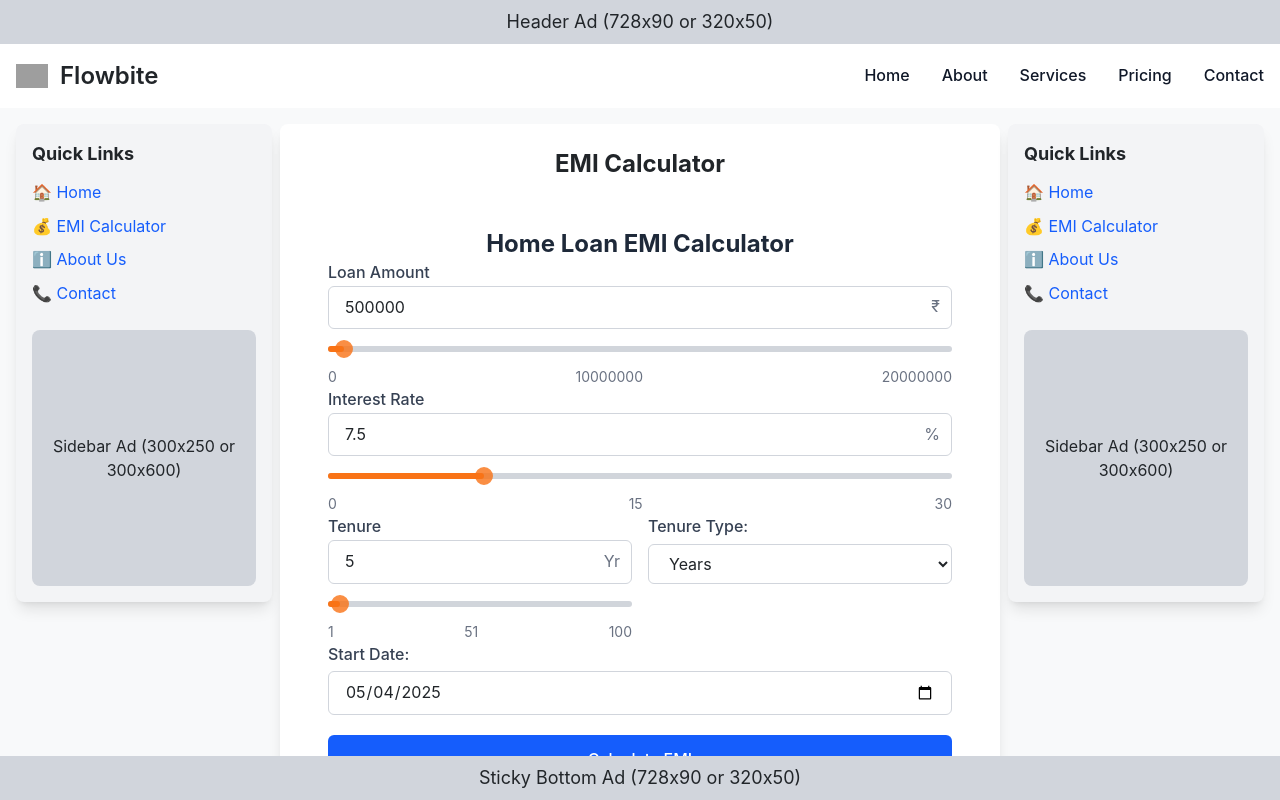
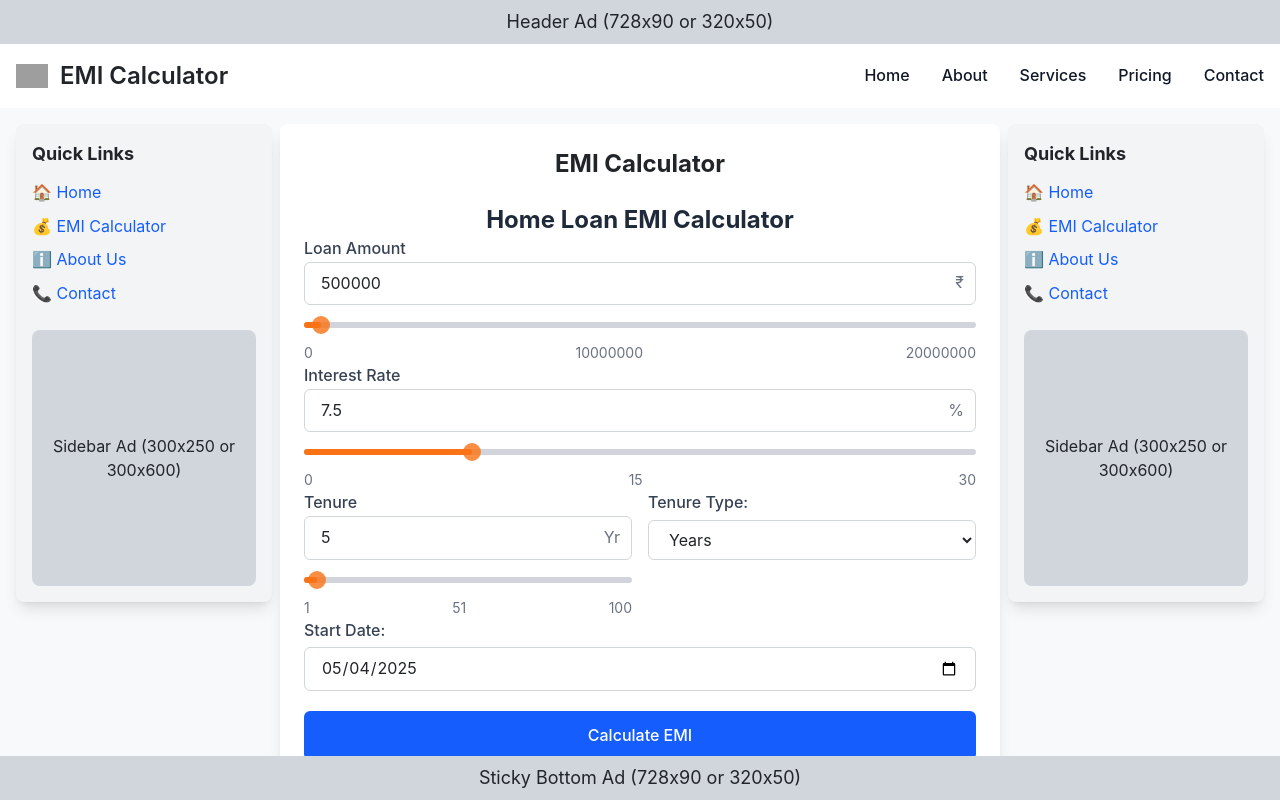
Before and after one commit to Ajinkya-Kardile/emi-calculator, a Next.js app: page /EMICalculator in a window 1280 px wide. Shown: the top 800 px of the page. Built offline with nearby package versions, Linux system fonts and the light colour scheme; grey boxes are pictures that could not be loaded.

Commit message:
**added**: css fixes

```diff
--- a/src/components/Navbar.tsx
+++ b/src/components/Navbar.tsx
@@ -11,8 +11,8 @@ const Navbar: React.FC = () => {
             <div className="max-w-screen-xl flex flex-wrap items-center justify-between mx-auto p-4">
                 {/* Logo */}
                 <Link href="/" className="flex items-center space-x-3 rtl:space-x-reverse">
-                    <Image src="https://flowbite.com/docs/images/logo.svg" width={32} height={32} alt="Flowbite Logo" />
-                    <span className="self-center text-2xl font-semibold whitespace-nowrap dark:text-white">Flowbite</span>
+                    <Image src="https://static.vecteezy.com/system/resources/thumbnails/014/179/665/small_2x/calculator-icons-design-in-blue-circle-png.png" width={32} height={32} alt="Flowbite Logo" />
+                    <span className="self-center text-2xl font-semibold whitespace-nowrap dark:text-white">EMI Calculator</span>
                 </Link>
 
                 {/* Mobile Menu Button */}
--- a/src/components/form/EmiForm.tsx
+++ b/src/components/form/EmiForm.tsx
@@ -21,7 +21,7 @@ export default function EmiForm({ setEmiData }: { setEmiData: Function }) {
     };
 
     return (
-        <form onSubmit={handleSubmit} className="max-w-4xl mx-auto bg-white m-5 p-6 rounded-lg">
+        <form onSubmit={handleSubmit} className="max-w-4xl mx-auto bg-white rounded-lg">
             <h2 className="text-2xl font-bold text-gray-800 text-center">Home Loan EMI Calculator</h2>
 
             {/* Loan Amount */}
--- a/src/components/report/EmiTable.tsx
+++ b/src/components/report/EmiTable.tsx
@@ -15,7 +15,7 @@ import {
     TablePagination,
     Button,
 } from "@mui/material";
-import {CurrencyRupee, Download, KeyboardArrowDown, KeyboardArrowUp} from "@mui/icons-material";
+import { CurrencyRupee, Download, KeyboardArrowDown, KeyboardArrowUp } from "@mui/icons-material";
 
 export default function EmiTable({ schedule }: { schedule: EmiSchedule[] }) {
     const [openYears, setOpenYears] = useState<{ [key: number]: boolean }>({});
@@ -62,7 +62,7 @@ export default function EmiTable({ schedule }: { schedule: EmiSchedule[] }) {
     const paginatedYears = years.slice(page * rowsPerPage, (page + 1) * rowsPerPage);
 
     return (
-        <div className="overflow-x-auto mt-6">
+        <div className="w-full mt-6">
             {/* Heading */}
             <div className="flex flex-wrap justify-between items-center mb-2 gap-2">
                 <h2 className="text-xl md:text-2xl font-bold text-gray-800 flex items-center gap-2">
@@ -79,6 +79,8 @@ export default function EmiTable({ schedule }: { schedule: EmiSchedule[] }) {
                     Download
                 </Button>
             </div>
+            <div className="overflow-x-auto w-full max-w-[80vw]">
+
             <TableContainer component={Paper} sx={{marginTop: 2, boxShadow: 3}}>
                 <Table>
                     <TableHead>
@@ -145,6 +147,8 @@ export default function EmiTable({ schedule }: { schedule: EmiSchedule[] }) {
                     </TableBody>
                 </Table>
             </TableContainer>
+            </div>
+
             <TablePagination
                 component="div"
                 count={years.length}
--- a/src/pages/EMICalculator.tsx
+++ b/src/pages/EMICalculator.tsx
@@ -18,9 +18,12 @@ export default function EMICalculator() {
                     <EmiForm setEmiData={setEmiData}/>
                     {emiData && (
                         <>
-                            <EmiChart data={emiData}/>
-                            <InlineAd/>
-                            <EmiTable schedule={emiData.schedule}/>
+                            <div className="mt-6">
+                                <EmiChart data={emiData}/>
+                                <InlineAd/>
+                                <EmiTable schedule={emiData.schedule}/>
+                            </div>
+
                         </>
                     )}
                 </div>
```
